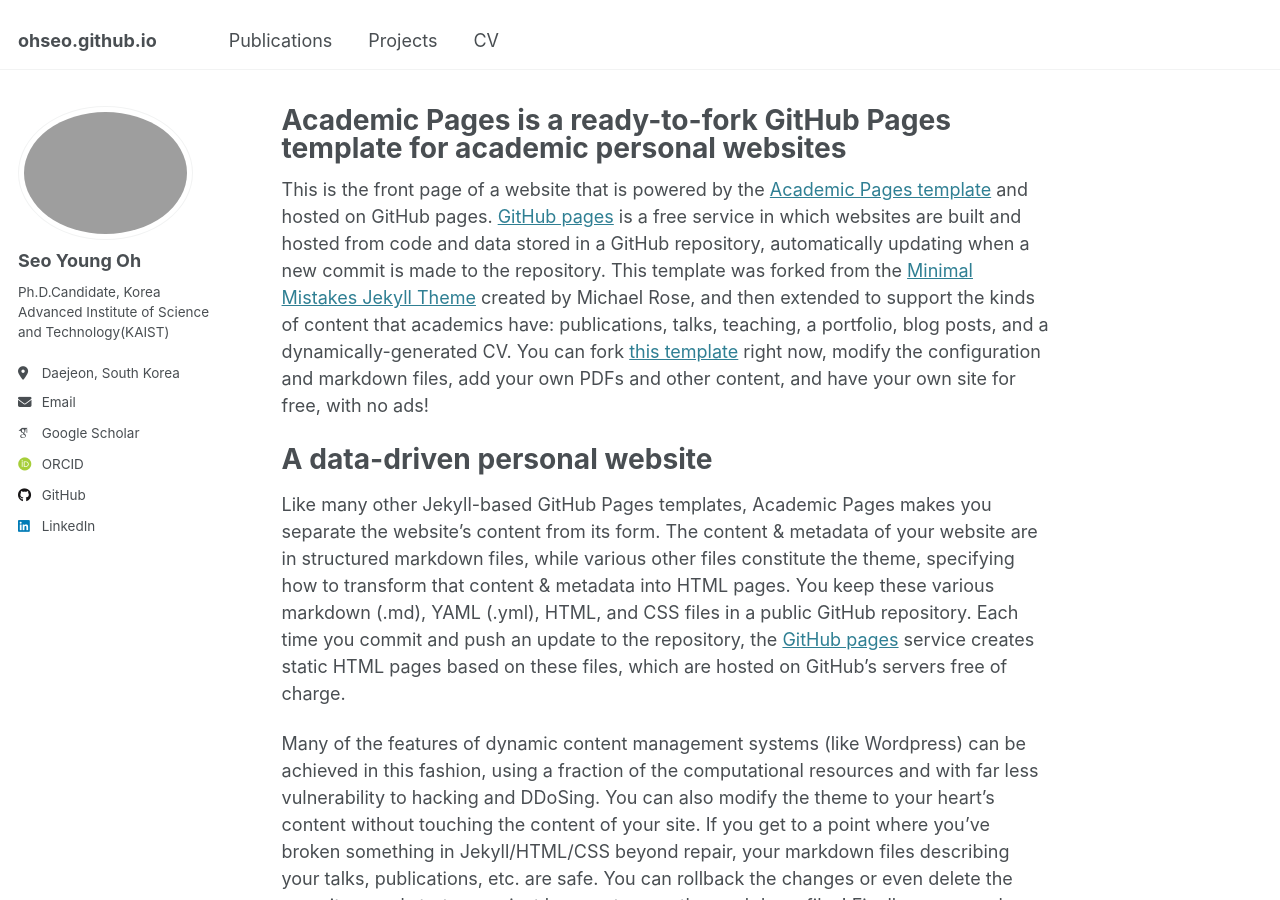
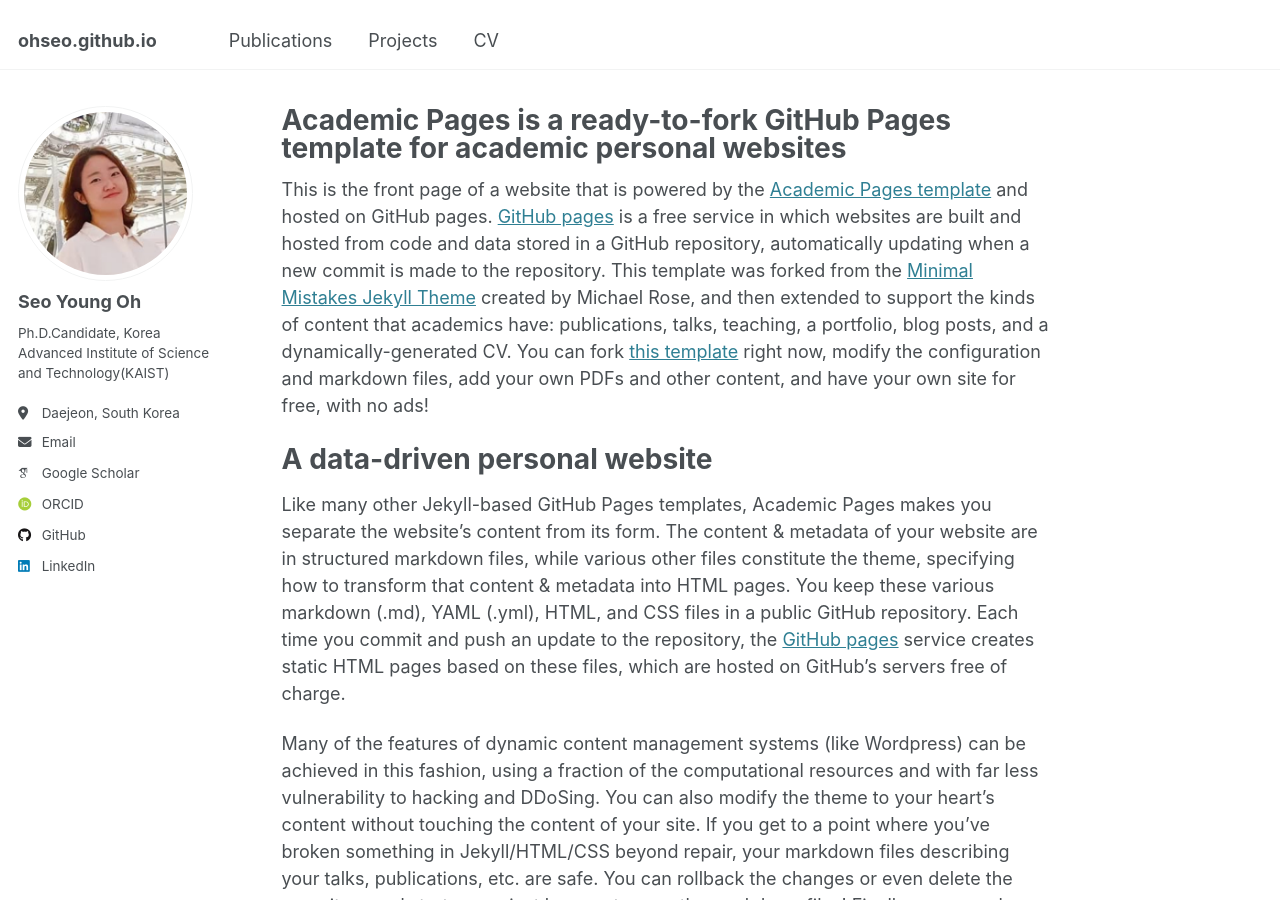
Before and after one commit to ohseo/ohseo.github.io, a Jekyll site: the page built from _pages/about.md, in a window 1280 px wide and 900 px high. Built offline with Jekyll 4.4.1, drawn with Linux system fonts in a browser that asks for light colours; some web fonts are replaced.

Commit message:
fixed a minor error.

```diff
--- a/_config.yml
+++ b/_config.yml
@@ -22,7 +22,7 @@ repository               : "ohseo/ohseo.github.io"
 #               Additional customization can be done by editing /_includes/author-profile.html
 author:
   # Biographic information
-  avatar           : "profile_ohseo.png"
+  avatar           : "profile_ohseo.jpeg"
   name             : "Seo Young Oh"
   pronouns         : # example: "she/her"
   bio              : "Ph.D.Candidate, Korea Advanced Institute of Science and Technology(KAIST)"
```
Also changed, not shown: 4 other files.
